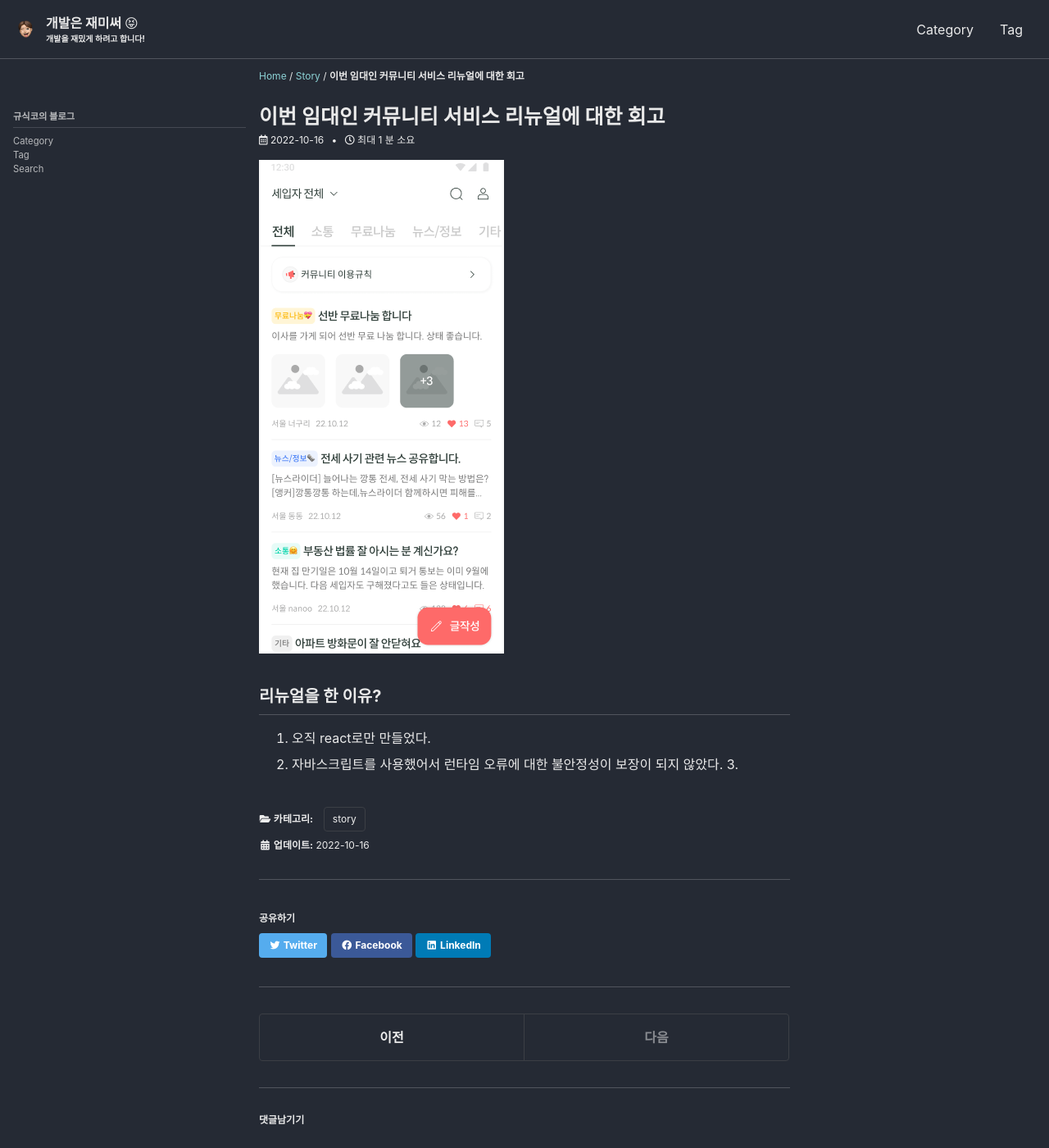
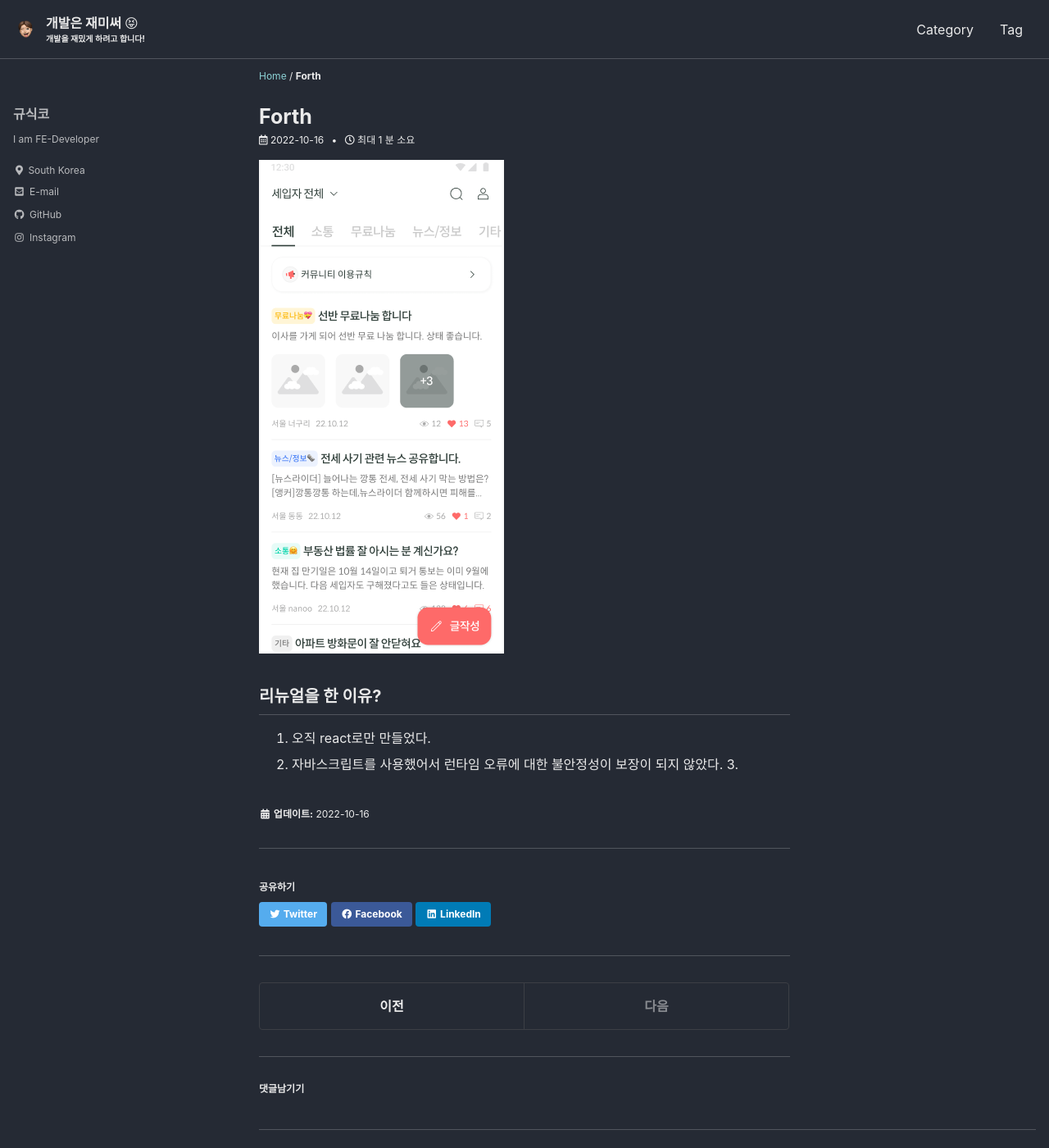
Before and after one commit to kokyusik91/kokyusik91.github.io, a Jekyll site: the page built from _posts/2022-10-16-forth.md, in a window 1280 px wide and 1400 px high. Shown: the whole window at 82% size. Built offline with Jekyll 4.4.1, drawn with Linux system fonts in a browser that asks for light colours; cached includes are drawn as plain includes; some web fonts are replaced; comment, search, counter and statistics services are not loaded; part of the change alters nothing that is shown.

Commit message:
🚧  임시로 작성중....

```diff
--- a/_posts/2022-10-16-forth.md
+++ b/_posts/2022-10-16-forth.md
@@ -1,12 +1,12 @@
 ---
-layout: single
-title: "이번 임대인 커뮤니티 서비스 리뉴얼에 대한 회고"
-categories: story
-tags: # 태그
-# toc: true
-author_profile: false
-sidebar:
-  nav: "docs"
+# layout: single
+# title: "이번 임대인 커뮤니티 서비스 리뉴얼에 대한 회고"
+# categories: story
+# tags: # 태그
+# # toc: true
+# author_profile: false
+# sidebar:
+#   nav: "docs"
 # search: false 내가 검색이 원치 않는 글이면...
 ---
 
```
